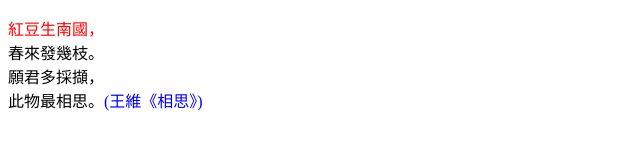
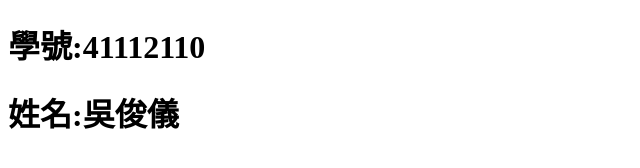
Before and after one commit to 41112110/41112110, a plain HTML site: page index.html in a window 1280 px wide. Shown: the whole page, without its empty margins (0-640 px from the left). Drawn offline with Linux system fonts and the light colour scheme.

Commit message:
Add files via upload

```diff
--- a/index.html
+++ b/index.html
@@ -3,15 +3,9 @@
   <head>
     <meta charset="utf-8">
     <title>我的網頁</title>
-    <style>
-      p::first-line {color: red;} 								/*虛擬元素*/
-      p::after {content: "(王維《相思》)"; color: blue;}		/*虛擬元素*/
-    </style>
   </head>
   <body>
-    <p>紅豆生南國，<br>
-       春來發幾枝。<br>
-       願君多採擷，<br>
-       此物最相思。</p>
+    <h1>學號:41112110</h1>
+    <h1>姓名:吳俊儀</h1>
   </body>
 </html>
```
